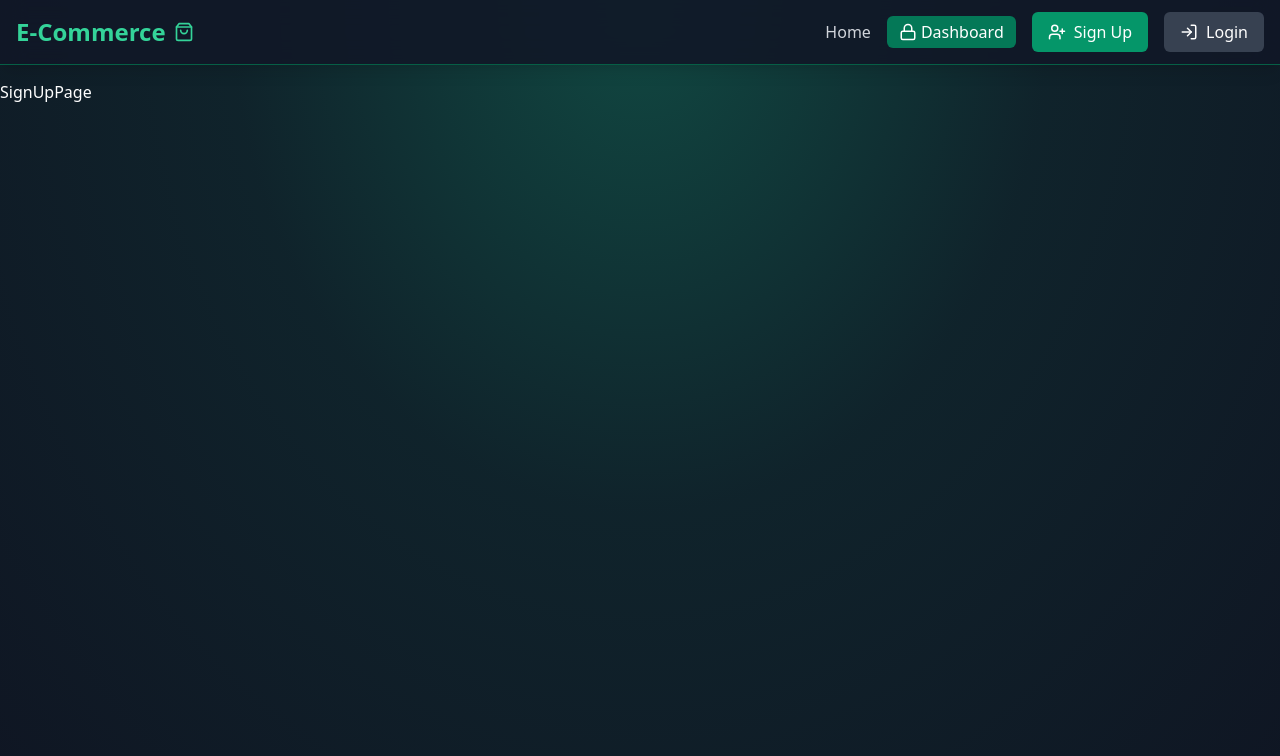
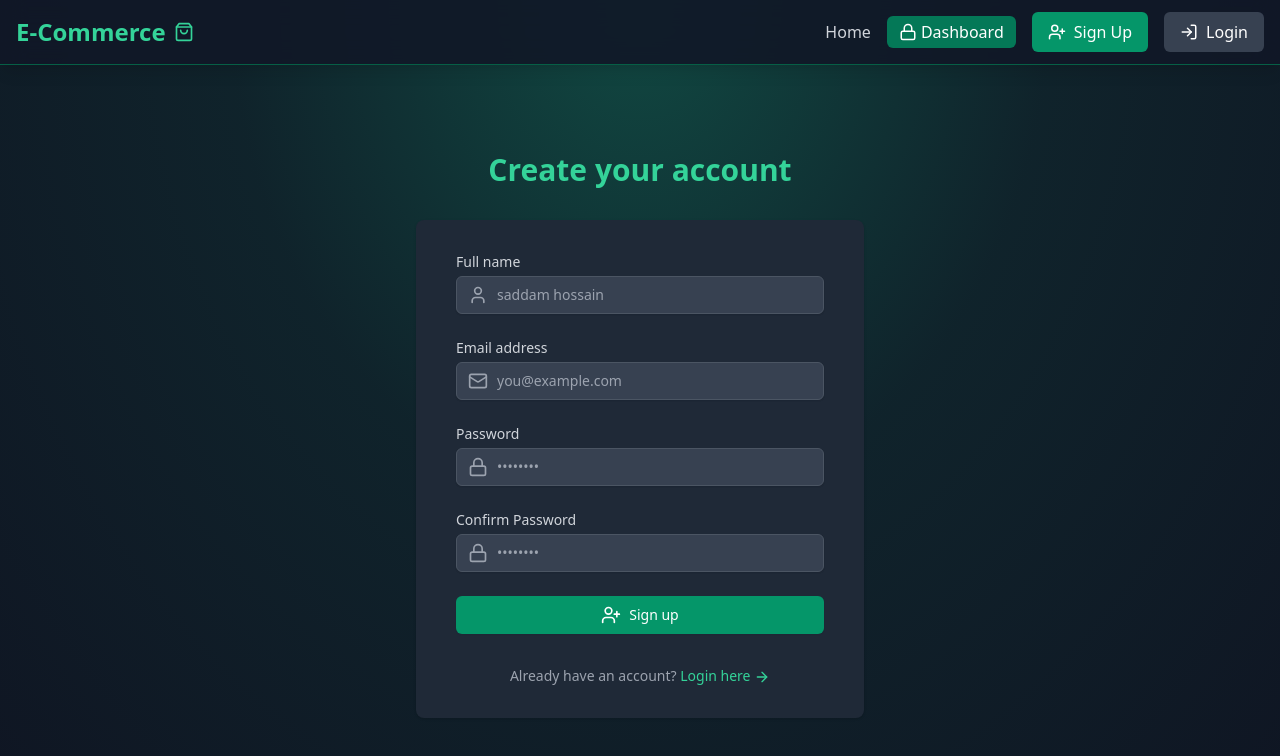
Before and after one commit to saddamBD/E-Commerce-MERN, a React (Vite) app in the folder frontend/: page /signup in a window 1280 px wide. Shown: the top 756 px of the page. Built offline with nearby package versions, Linux system fonts and the light colour scheme.

Commit message:
signup page design

```diff
--- a/frontend/package.json
+++ b/frontend/package.json
@@ -10,6 +10,7 @@
     "preview": "vite preview"
   },
   "dependencies": {
+    "@hookform/resolvers": "^3.9.0",
     "@stripe/stripe-js": "^4.9.0",
     "axios": "^1.7.7",
     "framer-motion": "^11.11.9",
@@ -17,9 +18,11 @@
     "react": "^18.3.1",
     "react-confetti": "^6.1.0",
     "react-dom": "^18.3.1",
+    "react-hook-form": "^7.53.1",
     "react-hot-toast": "^2.4.1",
     "react-router-dom": "^6.27.0",
     "recharts": "^2.13.0",
+    "zod": "^3.23.8",
     "zustand": "^5.0.0"
   },
   "devDependencies": {
--- a/frontend/src/pages/SignUpPage.jsx
+++ b/frontend/src/pages/SignUpPage.jsx
@@ -1,8 +1,160 @@
+import { useState } from "react";
+import { Link } from "react-router-dom";
+import { UserPlus, Mail, Lock, User, ArrowRight, Loader } from "lucide-react";
+import { motion } from "framer-motion";
 
-function SignUpPage() {
-  return (
-    <div>SignUpPage</div>
-  )
-}
 
-export default SignUpPage
+const SignUpPage = () => {
+    const loading = false
+
+    const [formData, setFormData] = useState({
+		name: "",
+		email: "",
+		password: "",
+		confirmPassword: "",
+	});
+
+	const handleSubmit = (e) => {
+		e.preventDefault();
+		console.log(formData);
+	};
+
+	return (
+		<div className='flex flex-col justify-center py-12 sm:px-6 lg:px-8'>
+			<motion.div
+				className='sm:mx-auto sm:w-full sm:max-w-md'
+				initial={{ opacity: 0, y: -20 }}
+				animate={{ opacity: 1, y: 0 }}
+				transition={{ duration: 0.8 }}
+			>
+				<h2 className='mt-6 text-center text-3xl font-extrabold text-emerald-400'>Create your account</h2>
+			</motion.div>
+
+			<motion.div
+				className='mt-8 sm:mx-auto sm:w-full sm:max-w-md'
+				initial={{ opacity: 0, y: 20 }}
+				animate={{ opacity: 1, y: 0 }}
+				transition={{ duration: 0.8, delay: 0.2 }}
+			>
+				<div className='bg-gray-800 py-8 px-4 shadow sm:rounded-lg sm:px-10'>
+					<form onSubmit={handleSubmit} className='space-y-6'>
+						<div>
+							<label htmlFor='name' className='block text-sm font-medium text-gray-300'>
+								Full name
+							</label>
+							<div className='mt-1 relative rounded-md shadow-sm'>
+								<div className='absolute inset-y-0 left-0 pl-3 flex items-center pointer-events-none'>
+									<User className='h-5 w-5 text-gray-400' aria-hidden='true' />
+								</div>
+								<input
+									id='name'
+									type='text'
+									required
+									value={formData.name}
+									onChange={(e) => setFormData({ ...formData, name: e.target.value })}
+									className='block w-full px-3 py-2 pl-10 bg-gray-700 border border-gray-600 rounded-md shadow-sm
+									 placeholder-gray-400 focus:outline-none focus:ring-emerald-500 focus:border-emerald-500 sm:text-sm'
+									placeholder='saddam hossain'
+								/>
+							</div>
+						</div>
+
+						<div>
+							<label htmlFor='email' className='block text-sm font-medium text-gray-300'>
+								Email address
+							</label>
+							<div className='mt-1 relative rounded-md shadow-sm'>
+								<div className='absolute inset-y-0 left-0 pl-3 flex items-center pointer-events-none'>
+									<Mail className='h-5 w-5 text-gray-400' aria-hidden='true' />
+								</div>
+								<input
+									id='email'
+									type='email'
+									required
+									value={formData.email}
+									onChange={(e) => setFormData({ ...formData, email: e.target.value })}
+									className=' block w-full px-3 py-2 pl-10 bg-gray-700 border border-gray-600
+									rounded-md shadow-sm
+									 placeholder-gray-400 focus:outline-none focus:ring-emerald-500
+									 focus:border-emerald-500 sm:text-sm'
+									placeholder='you@example.com'
+								/>
+							</div>
+						</div>
+
+						<div>
+							<label htmlFor='password' className='block text-sm font-medium text-gray-300'>
+								Password
+							</label>
+							<div className='mt-1 relative rounded-md shadow-sm'>
+								<div className='absolute inset-y-0 left-0 pl-3 flex items-center pointer-events-none'>
+									<Lock className='h-5 w-5 text-gray-400' aria-hidden='true' />
+								</div>
+								<input
+									id='password'
+									type='password'
+									required
+									value={formData.password}
+									onChange={(e) => setFormData({ ...formData, password: e.target.value })}
+									className=' block w-full px-3 py-2 pl-10 bg-gray-700 border border-gray-600
+									rounded-md shadow-sm placeholder-gray-400 focus:outline-none focus:ring-emerald-500 focus:border-emerald-500 sm:text-sm'
+									placeholder='••••••••'
+								/>
+							</div>
+						</div>
+
+						<div>
+							<label htmlFor='confirmPassword' className='block text-sm font-medium text-gray-300'>
+								Confirm Password
+							</label>
+							<div className='mt-1 relative rounded-md shadow-sm'>
+								<div className='absolute inset-y-0 left-0 pl-3 flex items-center pointer-events-none'>
+									<Lock className='h-5 w-5 text-gray-400' aria-hidden='true' />
+								</div>
+								<input
+									id='confirmPassword'
+									type='password'
+									required
+									value={formData.confirmPassword}
+									onChange={(e) => setFormData({ ...formData, confirmPassword: e.target.value })}
+									className=' block w-full px-3 py-2 pl-10 bg-gray-700 border
+									 border-gray-600 rounded-md shadow-sm placeholder-gray-400 focus:outline-none focus:ring-emerald-500 focus:border-emerald-500 sm:text-sm'
+									placeholder='••••••••'
+								/>
+							</div>
+						</div>
+
+						<button
+							type='submit'
+							className='w-full flex justify-center py-2 px-4 border border-transparent
+							rounded-md shadow-sm text-sm font-medium text-white bg-emerald-600
+							 hover:bg-emerald-700 focus:outline-none focus:ring-2 focus:ring-offset-2
+							  focus:ring-emerald-500 transition duration-150 ease-in-out disabled:opacity-50'
+							disabled={loading}
+						>
+							{loading ? (
+								<>
+									<Loader className='mr-2 h-5 w-5 animate-spin' aria-hidden='true' />
+									Loading...
+								</>
+							) : (
+								<>
+									<UserPlus className='mr-2 h-5 w-5' aria-hidden='true' />
+									Sign up
+								</>
+							)}
+						</button>
+					</form>
+
+					<p className='mt-8 text-center text-sm text-gray-400'>
+						Already have an account?{" "}
+						<Link to='/login' className='font-medium text-emerald-400 hover:text-emerald-300'>
+							Login here <ArrowRight className='inline h-4 w-4' />
+						</Link>
+					</p>
+				</div>
+			</motion.div>
+		</div>
+	);
+};
+export default SignUpPage;
```
Also changed, not shown: 1 other file (tests, documents, lock files or other folders).
